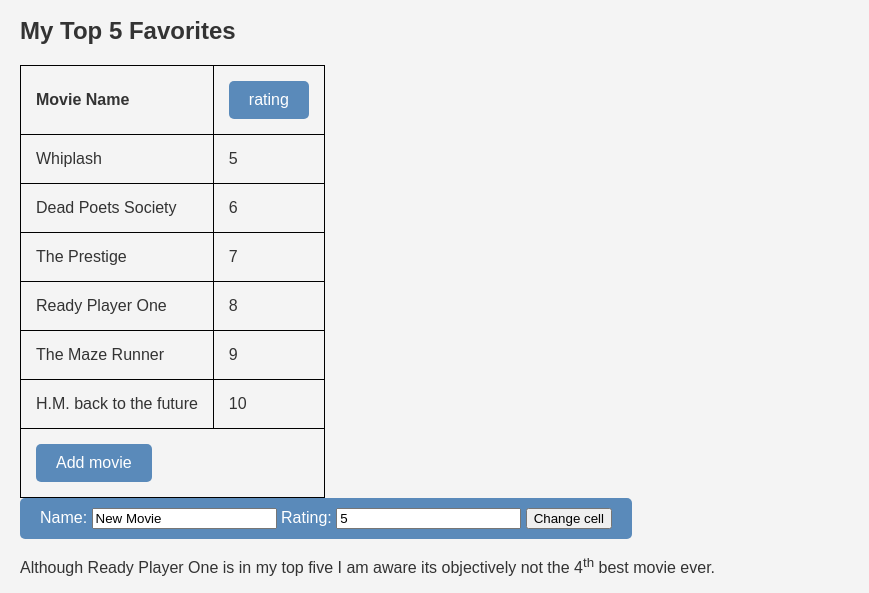
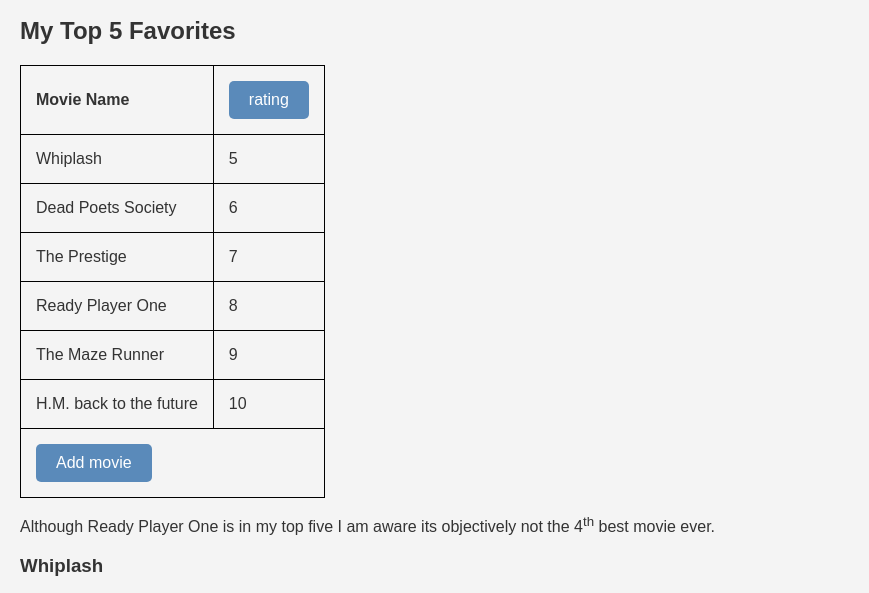
Before and after one commit to 5321Asher/COSC-2P89, a plain HTML site: page lab_1/movies.html in a window 1280 px wide. Shown: the part 167-760 px from the top of the page, without its empty margins (0-869 px from the left). Drawn offline with Linux system fonts and the light colour scheme; a web font is replaced by a local one.

Commit message:
Hide changeTableData div by default

```diff
--- a/lab_1/movies.html
+++ b/lab_1/movies.html
@@ -77,7 +77,7 @@
       </tr>
     </table>
 
-    <div id="changeTableData">
+    <div style="display: none" id="changeTableData">
       <label for="name">Name: </label>
       <input type="text" id="name" value="New Movie" />
 
```
